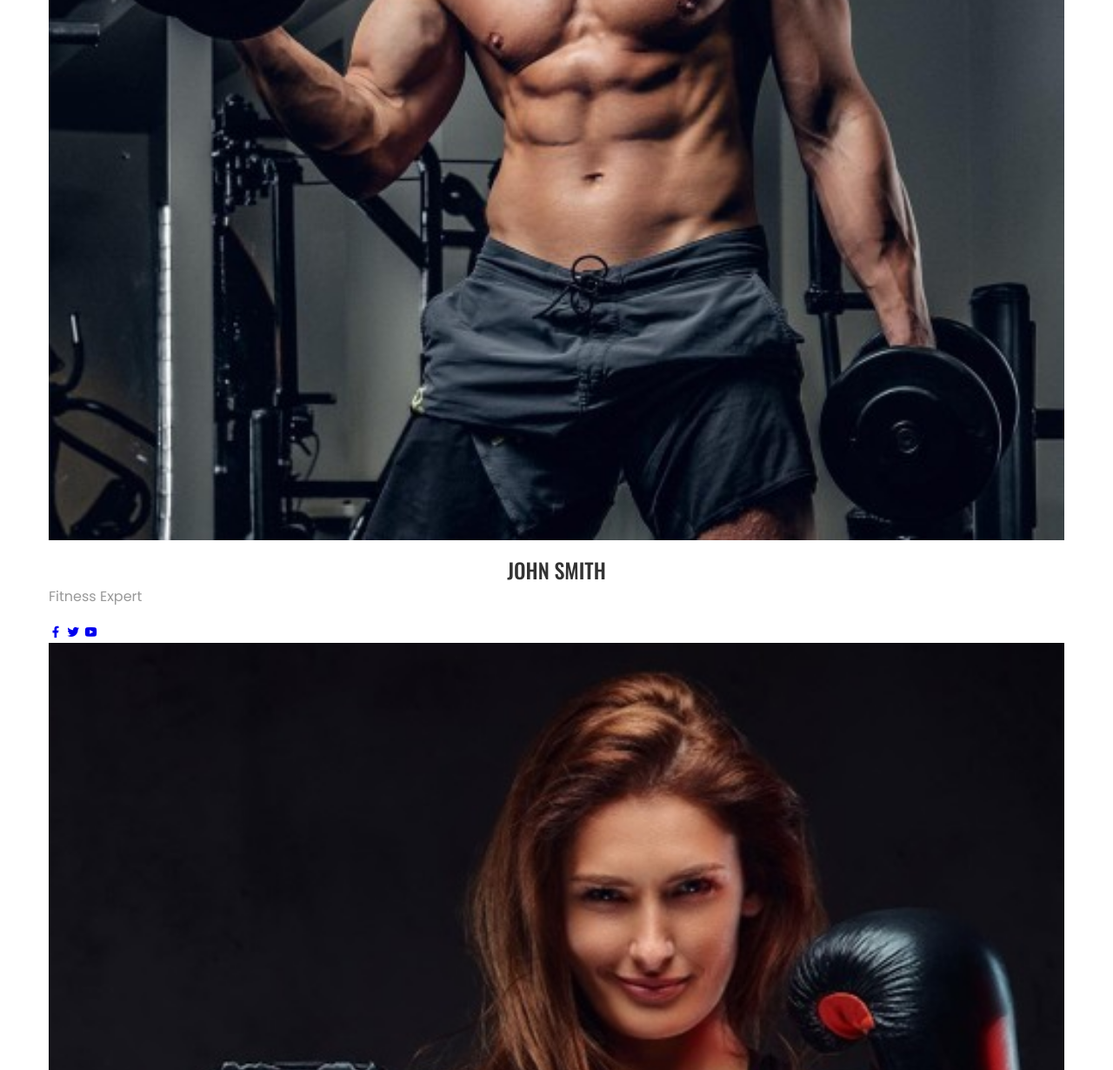
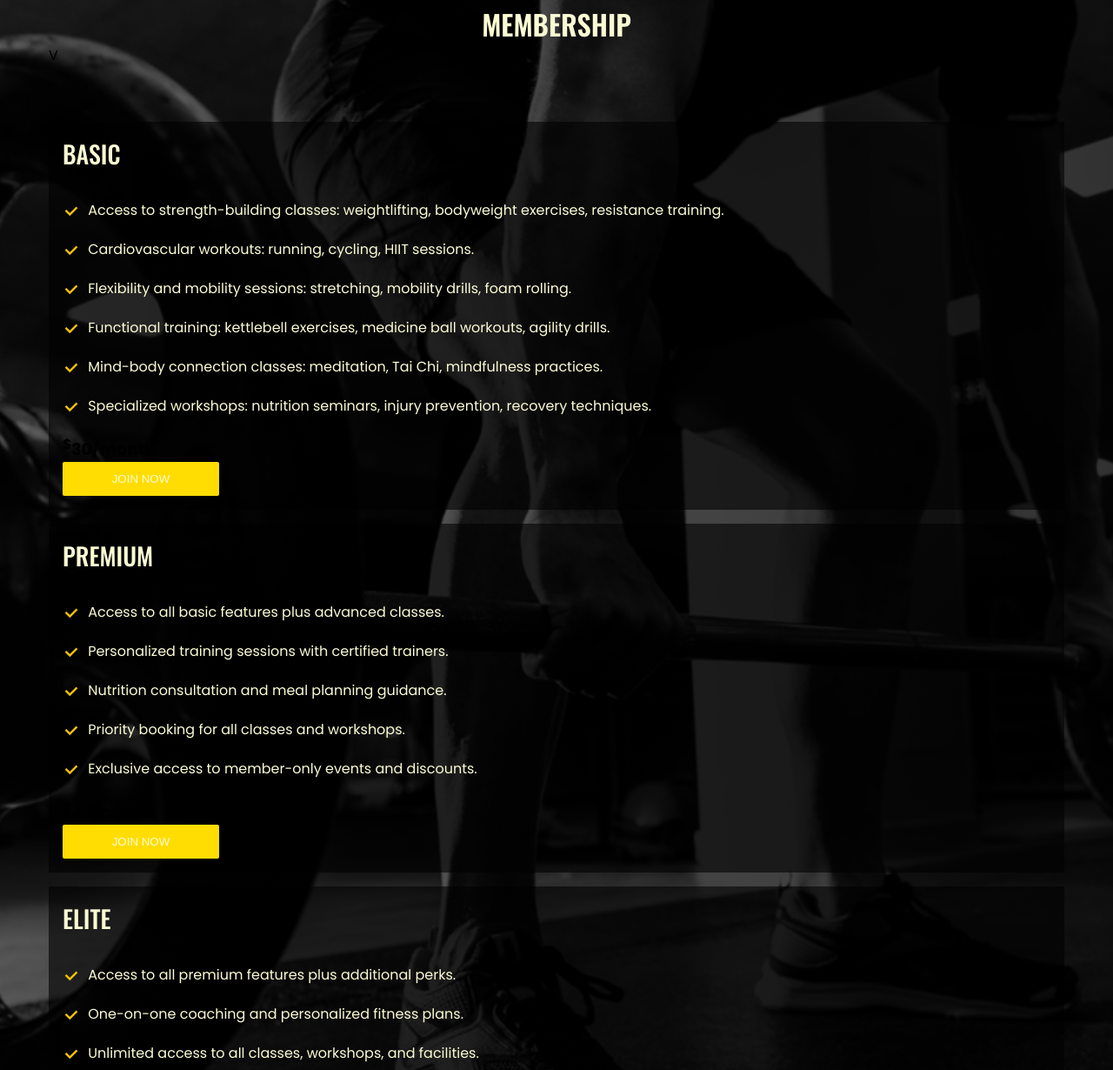
Before and after one commit to kamjohn777/overcome-fitness-site-proto, a plain HTML site: page index.html in a window 1280 px wide. Shown: the part 3798-5028 px from the top of the page at 87% size. Drawn offline with nearby package versions, Linux system fonts and the light colour scheme; a web font is replaced by a local one.

Commit message:
working on membership section

```diff
--- a/index.html
+++ b/index.html
@@ -114,11 +114,12 @@
       <div class="session__card">
         <h4>MUSCLE GAIN</h4>
         <p>
-            Our muscle gain program is crafted to help you pack on lean muscle mass,
-            enhance your strength, and shape your body to its fullest potential. Whether
-            you're starting from scratch or a seasoned lifter, our dedicated coaches will
-            support you at every stage of your transformation, ensuring you reach your
-            objectives safely and efficiently.
+          Our muscle gain program is crafted to help you pack on lean muscle
+          mass, enhance your strength, and shape your body to its fullest
+          potential. Whether you're starting from scratch or a seasoned lifter,
+          our dedicated coaches will support you at every stage of your
+          transformation, ensuring you reach your objectives safely and
+          efficiently.
         </p>
         <button class="btn btn__secondary">
           READ MORE <i class="ri-arrow-right-line"></i>
@@ -128,10 +129,11 @@
       <div class="session__card">
         <h4>STRENGTH TRAINING</h4>
         <p>
-            Our strength training program is tailored to help you develop power, build
-            muscle, and refine your physique to perfection. Whether you're new to lifting
-            or a seasoned athlete, our experienced coaches will guide you through each
-            session, guaranteeing you achieve your targets with confidence and efficacy.
+          Our strength training program is tailored to help you develop power,
+          build muscle, and refine your physique to perfection. Whether you're
+          new to lifting or a seasoned athlete, our experienced coaches will
+          guide you through each session, guaranteeing you achieve your targets
+          with confidence and efficacy.
         </p>
         <button class="btn btn__secondary">
           READ MORE <i class="ri-arrow-right-line"></i>
@@ -141,10 +143,11 @@
       <div class="session__card">
         <h4>SCULPTING WORKOUTS</h4>
         <p>
-            Our sculpting workouts are designed to help you shape your body, increase
-            muscle definition, and achieve your desired physique. Regardless of your
-            fitness level, our knowledgeable trainers will assist you throughout your
-            journey, ensuring you reach your goals safely and effectively.
+          Our sculpting workouts are designed to help you shape your body,
+          increase muscle definition, and achieve your desired physique.
+          Regardless of your fitness level, our knowledgeable trainers will
+          assist you throughout your journey, ensuring you reach your goals
+          safely and effectively.
         </p>
         <button class="btn btn__secondary">
           READ MORE <i class="ri-arrow-right-line"></i>
@@ -154,11 +157,12 @@
       <div class="session__card">
         <h4>MUSCLE GAIN</h4>
         <p>
-              Our muscle gain program is crafted to help you pack on lean muscle mass,
-              enhance your strength, and shape your body to its fullest potential. Whether
-              you're starting from scratch or a seasoned lifter, our dedicated coaches will
-              support you at every stage of your transformation, ensuring you reach your
-              objectives safely and efficiently.
+          Our muscle gain program is crafted to help you pack on lean muscle
+          mass, enhance your strength, and shape your body to its fullest
+          potential. Whether you're starting from scratch or a seasoned lifter,
+          our dedicated coaches will support you at every stage of your
+          transformation, ensuring you reach your objectives safely and
+          efficiently.
         </p>
         <button class="btn btn__secondary">
           READ MORE <i class="ri-arrow-right-line"></i>
@@ -168,9 +172,9 @@
 
     <section class="section__container trainer__container" id="trainer">
       <h2 class="section__header">MEET OUR TRAINERS</h2>
-        <div class="trainer__grid"></div>
+      <div class="trainer__grid">
         <div class="trainer__card">
-          <img src="./assets/trainer-1.jpg" alt="trainer">
+          <img src="./assets/trainer-1.jpg" alt="trainer" />
           <h4>JOHN SMITH</h4>
           <p>Fitness Expert</p>
           <div class="trainer__socials">
@@ -181,7 +185,7 @@
         </div>
 
         <div class="trainer__card">
-          <img src="./assets/trainer-2.jpg" alt="trainer">
+          <img src="./assets/trainer-2.jpg" alt="trainer" />
           <h4>LISA ANDERSON</h4>
           <p>Strength & Conditioning Coach</p>
           <div class="trainer__socials">
@@ -192,7 +196,7 @@
         </div>
 
         <div class="trainer__card">
-          <img src="./assets/trainer-3.jpg" alt="trainer">
+          <img src="./assets/trainer-3.jpg" alt="trainer" />
           <h4>MICHAEL JONES</h4>
           <p>Bodybuilding Specialist</p>
           <div class="trainer__socials">
@@ -203,7 +207,7 @@
         </div>
 
         <div class="trainer__card">
-          <img src="./assets/trainer-4.jpg" alt="trainer">
+          <img src="./assets/trainer-4.jpg" alt="trainer" />
           <h4>JESSICA ROBINSON</h4>
           <p>Yoga Instructor</p>
           <div class="trainer__socials">
@@ -212,12 +216,121 @@
             <a href="#"><i class="ri-youtube-fill"></i></a>
           </div>
         </div>
+      </div>
     </section>
 
+    <section class="membership">
+      <div class="section__container membership__container">
+        <h2 class="section__header">MEMBERSHIP</h2>
+        V<div class="membership__grid">
+            <div class="membership__card">
+              <h4>BASIC</h4>
+              <ul>
+                <li>
+                  <span><i class="ri-check-line"></i></span>
+                  Access to strength-building classes: weightlifting, bodyweight exercises,
+                  resistance training.
+                </li>
+
+                <li>
+                  <span><i class="ri-check-line"></i></span>
+                  Cardiovascular workouts: running, cycling, HIIT sessions.
+                </li>
+
+                <li>
+                  <span><i class="ri-check-line"></i></span>
+                  Flexibility and mobility sessions: stretching, mobility drills,
+                  foam rolling.
+                </li>
+
+                <li>
+                  <span><i class="ri-check-line"></i></span>
+                  Functional training: kettlebell exercises, medicine ball
+                  workouts, agility drills.
+                </li>
+
+                <li>
+                  <span><i class="ri-check-line"></i></span>
+                  Mind-body connection classes: meditation, Tai Chi, mindfulness
+                  practices.
+                </li>
+
+                <li>
+                  <span><i class="ri-check-line"></i></span>
+                  Specialized workshops: nutrition seminars, injury prevention,
+                  recovery techniques.
+                </li>
+              </ul>
+              <h3><sup>$</sup>30<span>/month</span></h3>
+              <button class="btn btn__primary">JOIN NOW</button>
+            </div>
+
+            <div class="membership__card">
+              <h4>PREMIUM</h4>
+              <ul>
+                <li>
+                  <span><i class="ri-check-line"></i></span>
+                  Access to all basic features plus advanced classes.
+                </li>
+
+                <li>
+                  <span><i class="ri-check-line"></i></span>
+                  Personalized training sessions with certified trainers.
+                </li>
+
+                <li>
+                  <span><i class="ri-check-line"></i></span>
+                  Nutrition consultation and meal planning guidance.
+                </li>
+
+                <li>
+                  <span><i class="ri-check-line"></i></span>
+                  Priority booking for all classes and workshops.
+                </li>
+
+                <li>
+                  <span><i class="ri-check-line"></i></span>
+                  Exclusive access to member-only events and discounts.
+                </li>
+              </ul>
+              <h3><sup>$</sup>45<span>/month</span></h3>
+              <button class="btn btn__primary">JOIN NOW</button>
+            </div>
+
+            <div class="membership__card">
+              <h4>ELITE</h4>
+              <ul>
+                <li>
+                  <span><i class="ri-check-line"></i></span>
+                  Access to all premium features plus additional perks.
+                </li>
+
+                <li>
+                  <span><i class="ri-check-line"></i></span>
+                  One-on-one coaching and personalized fitness plans.
+                </li>
+
+                <li>
+                  <span><i class="ri-check-line"></i></span>
+                  Unlimited access to all classes, workshops, and facilities.
+                </li>
+
+                <li>
+                  <span><i class="ri-check-line"></i></span>
+                  Exclusive VIP treatment and benefits.
+                </li>
+              </ul>
+              <h3><sup>$</sup>60<span>/month</span></h3>
+              <button class="btn btn__primary">JOIN NOW</button>
+            </div>
+          </div>
+
+      </div>
+    </section>
 
     <script src="https://ajax.googleapis.com/ajax/libs/jquery/3.6.0/jquery.min.js"></script>
     <script src="https://unpkg.com/scrollreveal"></script>
     <script src="script.js"></script>
   </body>
 </html>
-<!-- 45:50 -->
+<!-- 56:04 -->
--- a/script.js
+++ b/script.js
@@ -42,4 +42,10 @@ $(document).ready(function () {
     interval: 500,
     delay: 500, // Add this line
   });
+
+  ScrollReveal().reveal(".trainer__card", {
+    ...scrollReavealOption,
+    interval: 500,
+    delay: 500, // Add this line
+  });
 });
--- a/styles.css
+++ b/styles.css
@@ -344,6 +344,86 @@ nav {
 .trainer__card p {
     margin-bottom: 1rem;
     color: var(--text-color3);
+    text-align: center;
+}
+
+.trainer__socials {
+    display: flex;
+    align-items: center;
+    justify-content: center;
+    gap: 1rem;
+}
+
+.trainer__socials a {
+    font-size: 1.25rem;
+    color: var(--text-color2);
+}
+
+.trainer__socials a:hover {
+    color: var(--color6);
+}
+
+.membership {
+    background-image: linear-gradient(
+        to right,
+        rgba(0, 0, 0, 0.6),
+        rgba(0, 0, 0, 0.8)
+    ), url("./assets/membership.jpg");
+    background-size: cover;
+    background-position: center center;
+    background-repeat: no-repeat;
+}
+
+.membership__container .section__header {
+    color: var(--color8);
+}
+
+.membership__grid {
+    margin-top: 4rem;
+    display: grid;
+    gap: 1rem;
+}
+
+.membership__card {
+    padding: 1rem;
+    background-color: rgba(0, 0, 0, 0.6);
+    transition: 0.3s;
+}
+
+.membership__card:hover {
+    background-color: var(--color7);
+}
+
+.membership__card h4 {
+    margin-bottom: 2rem;
+    font-size: 1.75rem;
+    font-weight: 500;
+    font-family: var(--header-font);
+    color: var(--color8);
+}
+
+.membership__card ul {
+    margin-bottom: 1rem;
+    list-style: none;
+    display: grid;
+    gap: 1rem;
+}
+
+.membership__card ul li {
+    display: flex;
+   color: var(--color8);
+    gap: 10px;
+}
+
+.membership__card ul li span {
+    font-size: 1.2rem;
+    font-weight: 600;
+    color: var(--color6);
+    transition: 0.3s;
+}
+
+.membership__card ul li span:hover {
+    color: var(--color8);
 }
 
 @media (width > 540px) {
@@ -354,8 +434,12 @@ nav {
     .session__card {
         padding: 7rem 2rem;
     }
+
+    .trainer__grid {
+        grid-template-columns: repeat(2, 1fr);
+    }
 }
-/* 33:19 */
+
 @media (width > 768px) {
   nav {
     position: static;
@@ -427,4 +511,18 @@ nav {
 .session__card {
     padding: 10rem 2rem;
 }
+
+.session__card {
+    padding: 10rem 2rem;
 }
+
+.trainer__grid {
+    grid-template-columns: repeat(4, 1fr);
+}
+}
+
+@media (width > 1024px) {
+    .trainer__grid {
+        gap: 2rem;
+    }
+}
```
Lines whose indentation alone changed are shown as unchanged.
